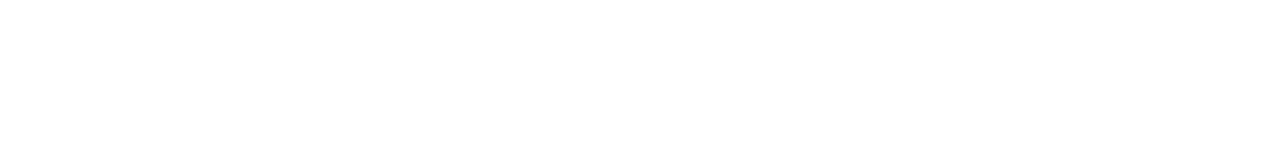
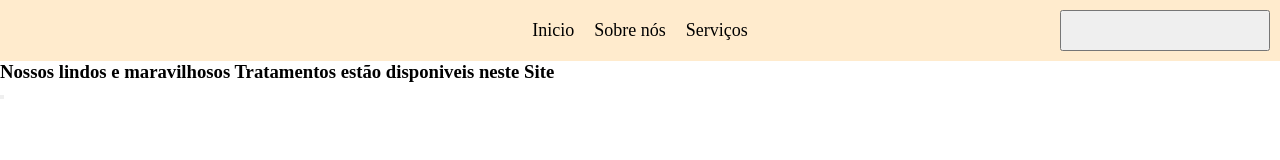
Before and after one commit to William8400/agendamento-de-servicos, a plain HTML site: page servico.html in a window 1280 px wide. Drawn offline with Linux system fonts and the light colour scheme.

Commit message:
Conteudo

```diff
--- a/servico.html
+++ b/servico.html
@@ -4,8 +4,39 @@
     <meta charset="UTF-8">
     <meta name="viewport" content="width=device-width, initial-scale=1.0">
     <title>Serviços</title>
+    <link rel="stylesheet" href="css/style.css">
 </head>
 <body>
 
+  <header id="cabecalho">
+
+        <div id="logo"></div>
+        <nav id="itens_menu">
+
+        <ul>
+            <li> Inicio </li>
+            <li> Sobre nós </li>
+            <li> Serviços</li>
+        </ul>
+
+        </nav>
+
+        <button id="botao"></button>
+
+    </header>
+
+    <section id="conteudo">
+
+        <article class="servico">
+
+            <h1> Nossos lindos e maravilhosos Tratamentos estão disponiveis neste Site </h1>
+            <p></p>
+
+            <button id="whatsapp"></button>
+
+        </article>
+
+    </section>
+
 </body>
 </html>
```
